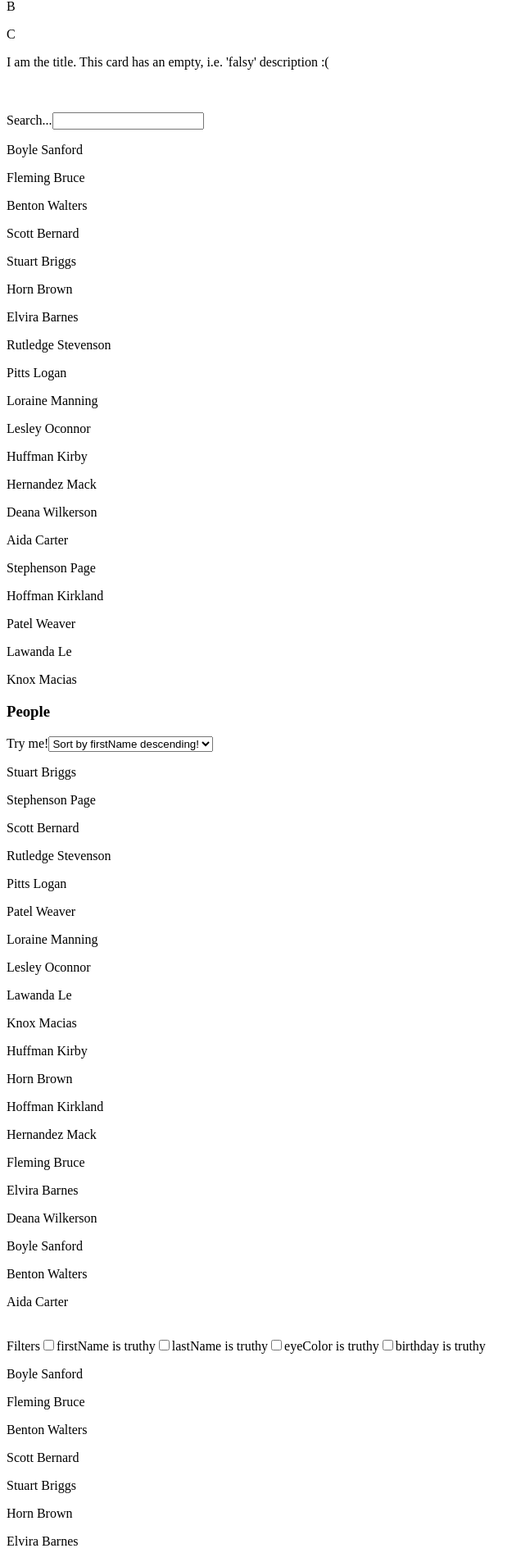
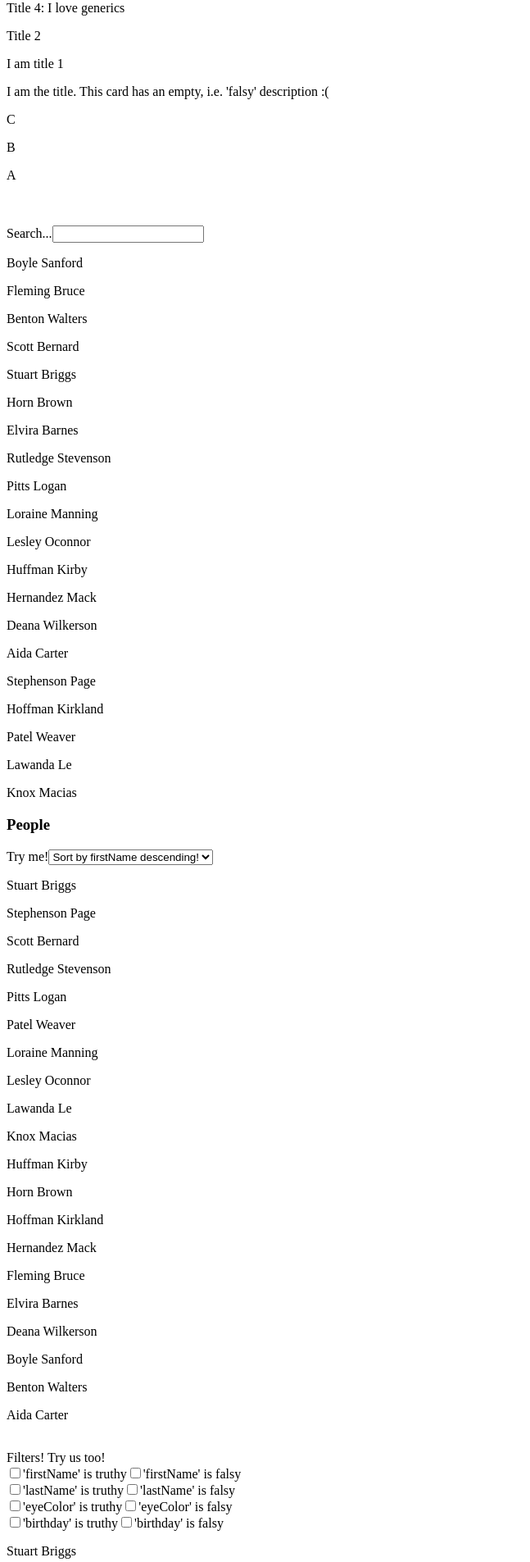
Before and after one commit to tornvallalexander/typescript-generics, a React (Create React App) app in the folder app/: page / in a window 1280 px wide. Shown: the part 1300-3205 px from the top of the page at 82% size, without its empty margins (0-647 px from the left). Built offline with nearby package versions, Linux system fonts and the light colour scheme.

Commit message:
chore: refactored filter input the same way

```diff
--- a/app/src/App.tsx
+++ b/app/src/App.tsx
@@ -1,20 +1,10 @@
-import React, { useState } from 'react'
 import widgets from './mock-data/widgets'
 import people from './mock-data/people'
 import { SearchInput } from './components/search-input'
-import { IWidget } from './interfaces/IWidget'
-import { IPerson } from './interfaces/IPerson'
 import { SortInput } from './components/sort-input'
-import { genericFilter } from './util/generic-filter'
 import { FilterInput } from './components/filter-input'
 
 function App() {
-  const [widgetFilterProperties, setWidgetFilterProperties] = useState<
-    Array<keyof IWidget>
-  >([])
-  const [peopleFilterProperties, setPeopleFilterProperties] = useState<
-    Array<keyof IPerson>
-  >([])
   return (
     <div>
       <SearchInput dataSource={widgets} searchKeys={['title', 'description']}>
@@ -25,22 +15,9 @@ function App() {
         {(widget) => <p>{widget.title}</p>}
       </SortInput>
       <br />
-      <FilterInput
-        object={widgets[0]}
-        properties={widgetFilterProperties}
-        onChangeFilter={(property) => {
-          widgetFilterProperties.includes(property)
-            ? setWidgetFilterProperties(
-                widgetFilterProperties.filter((prop) => prop !== property)
-              )
-            : setWidgetFilterProperties([...widgetFilterProperties, property])
-        }}
-      />
-      {widgets
-        .filter((widget) => genericFilter(widget, widgetFilterProperties))
-        .map((widget) => (
-          <p>{widget.title}</p>
-        ))}
+      <FilterInput dataSource={widgets}>
+        {widget => <p>{widget.title}</p>}
+      </FilterInput>
       <br />
       <br />
       <SearchInput dataSource={people} searchKeys={['firstName', 'lastName']}>
@@ -59,22 +36,9 @@ function App() {
         )}
       </SortInput>
       <br />
-      <FilterInput
-        object={people[0]}
-        properties={peopleFilterProperties}
-        onChangeFilter={(property) => {
-          peopleFilterProperties.includes(property)
-            ? setPeopleFilterProperties(
-                peopleFilterProperties.filter((prop) => prop !== property)
-              )
-            : setPeopleFilterProperties([...peopleFilterProperties, property])
-        }}
-      />
-      {people
-        .filter((person) => genericFilter(person, peopleFilterProperties))
-        .map((person) => (
-          <p>{person.firstName + ' ' + person.lastName}</p>
-        ))}
+      <FilterInput dataSource={people}>
+        {person => <p>{person.firstName} {person.lastName}</p>}
+      </FilterInput>
     </div>
   )
 }
--- a/app/src/components/filter-input.tsx
+++ b/app/src/components/filter-input.tsx
@@ -1,33 +1,99 @@
+import { useState } from "react"
+import { IFilter } from "../interfaces/IFilter"
+import { genericFilter } from "../util/generic-filter"
+import { PropsWithChildrenFunction } from "../types/props-with-children-function"
+
 interface IFilterInputProps<T extends Record<string, any>> {
-  object: T
-  properties: Array<keyof T>
-  onChangeFilter: (property: keyof T) => void
+  dataSource: Array<T>;
 }
 
-const FilterInput = <T extends Record<string, any>>({
-  object,
-  properties,
-  onChangeFilter,
-}: IFilterInputProps<T>) => {
+const FilterInput = <T extends Record<string, any>>(
+  { dataSource, children }: PropsWithChildrenFunction<IFilterInputProps<T>, T>
+) => {
+  const [filterProperties, setFilterProperties] = useState<Array<IFilter<T>>>(
+    []
+  );
+  const object = dataSource.length > 0 ? dataSource[0] : {};
+
+  const onChangeFilter = (property: IFilter<T>) => {
+    const propertyMatch = filterProperties.some(
+      (filterProperty) => filterProperty.property === property.property
+    );
+    const fullMatch = filterProperties.some(
+      (filterProperty) =>
+        filterProperty.property === property.property &&
+        filterProperty.isTruthySelected === property.isTruthySelected
+    );
+    if (fullMatch) {
+      setFilterProperties(
+        filterProperties.filter(
+          (filterProperty) => filterProperty.property !== property.property
+        )
+      );
+    } else if (propertyMatch) {
+      setFilterProperties([
+        ...filterProperties.filter(
+          (filterProperty) => filterProperty.property !== property.property
+        ),
+        property,
+      ]);
+    } else {
+      setFilterProperties([...filterProperties, property]);
+    }
+  };
   return (
-    <div>
-      <label>Filters</label>
+    <>
+      <div className="p-1 my-2">
+        <label className="mt-3">Filters! Try us too!</label>
+        <br />
         {Object.keys(object).map((key) => {
           return (
             <>
               <input
                 type="checkbox"
-              id={key}
+                id={`${key}-true`}
                 value={key}
-              onChange={() => onChangeFilter(key)}
-              checked={properties.some((prop) => prop === key)}
+                onChange={() =>
+                  onChangeFilter({
+                    property: key as any,
+                    isTruthySelected: true,
+                  })
+                }
+                checked={filterProperties.some(
+                  (property) =>
+                    property.property === key && property.isTruthySelected
+                )}
+                className="m-1 ml-3"
               />
-            <label htmlFor={key}>{key} is truthy</label>
+              <label htmlFor={`${key}-true`}>'{key}' is truthy</label>
+              <input
+                type="checkbox"
+                id={`${key}-false`}
+                value={key}
+                onChange={() =>
+                  onChangeFilter({
+                    property: key as any,
+                    isTruthySelected: false,
+                  })
+                }
+                checked={filterProperties.some(
+                  (property) =>
+                    property.property === key && !property.isTruthySelected
+                )}
+                className="m-1 ml-3"
+              />
+              <label htmlFor={`${key}-false`}>'{key}' is falsy</label>
+              <br />
             </>
-        )
+          );
         })}
       </div>
-  )
+      {children &&
+        dataSource
+          .filter((item) => genericFilter(item, filterProperties))
+          .map((item) => children(item))}
+    </>
+  );
 }
 
 export { FilterInput }
--- /dev/null
+++ b/app/src/interfaces/IFilter.ts
@@ -0,0 +1,6 @@
+interface IFilter<T> {
+  property: keyof T
+  isTruthySelected: boolean
+}
+
+export type { IFilter }
--- a/app/src/util/generic-filter.ts
+++ b/app/src/util/generic-filter.ts
@@ -1,4 +1,9 @@
-const genericFilter = <T>(object: T, properties: Array<keyof T>) =>
-  properties.every((prop) => !!object[prop])
+import { IFilter } from '../interfaces/IFilter'
+
+const genericFilter = <T>(object: T, properties: Array<IFilter<T>>) =>
+  properties.every((prop) => {
+    const { property, isTruthySelected } = prop
+    return isTruthySelected ? object[property] : !object[property]
+  })
 
 export { genericFilter }
```
Lines whose indentation alone changed are shown as unchanged.
